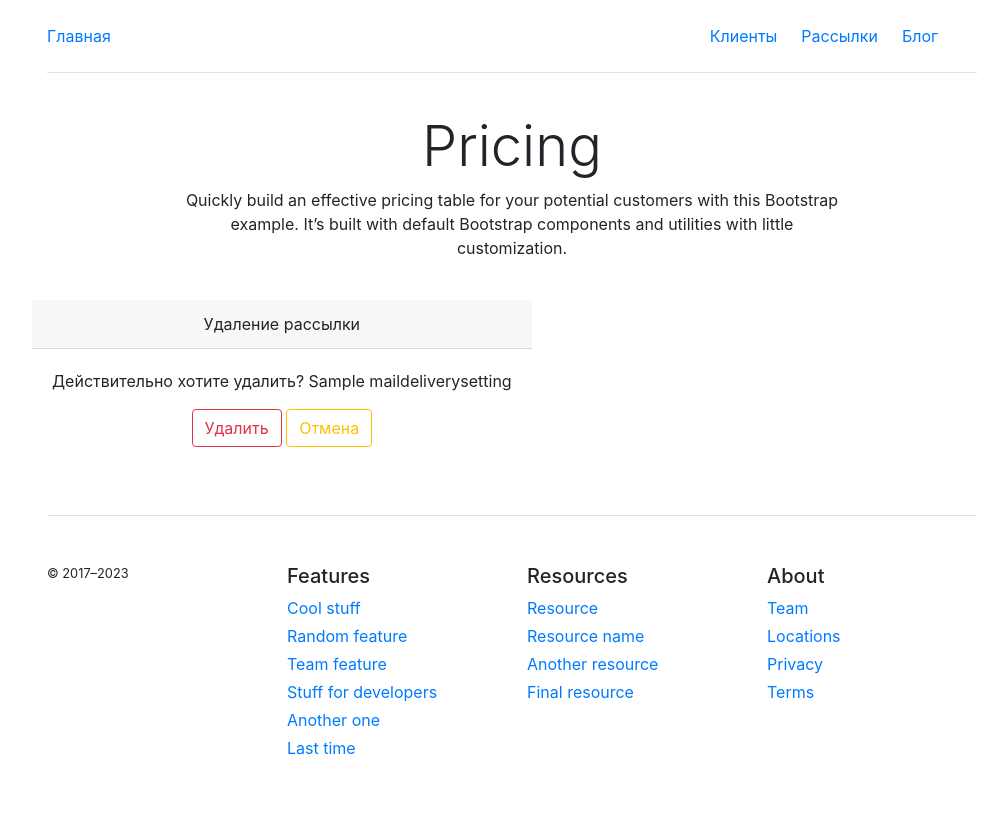
After one commit to StanislavVasilchenko/email_newsletter, a Django app: page /delivery_delete/1 in a window 1280 px wide. The commit adds this page. Shown: the whole page, without its empty margins (128-1136 px from the left). Run offline with Django 5.2, Linux system fonts and the light colour scheme; tables that the repository leaves empty hold one stand-in row (values such as "Sample post"); some libraries are stand-ins or nearby versions.

Commit message:
add MailDeliverySettingsDeleteView

```diff
--- /dev/null
+++ b/newsletter/templates/newsletter/maildeliverysettings_confirm_delete.html
@@ -0,0 +1,21 @@
+{% extends 'newsletter/base.html' %}
+
+{% block content %}
+    <form method="post" class="row">
+        <div class="col">
+            <div class="card-header">
+                Удаление рассылки
+            </div>
+            <div class="card-body">
+                {% csrf_token %}
+                <p>Действительно хотите удалить? {{ object.name}}</p>
+                <button type="submit"  class="btn btn-outline-danger">
+                    Удалить
+                </button>
+                <a class="btn btn-outline-warning" href="{% url 'newsletter:delivery_view' %}">Отмена</a>
+            </div>
+        </div>
+    </form>
+
+
+{% endblock %}
--- a/newsletter/templates/newsletter/maildeliverysettings_detail.html
+++ b/newsletter/templates/newsletter/maildeliverysettings_detail.html
@@ -25,7 +25,7 @@
             <td>{{ object.subject }}</td>
             <td>{{ object.message }}</td>
             <td><a href="{% url 'newsletter:delivery_update' object.pk %}">Изменить</a></td>
-            <td><a href="#">Удалить</a></td>
+            <td><a href="{% url 'newsletter:delivery_delete' object.pk %}">Удалить</a></td>
 
         </tr>
 
--- a/newsletter/urls.py
+++ b/newsletter/urls.py
@@ -3,7 +3,8 @@ from django.urls import path
 from newsletter.apps import NewsletterConfig
 from newsletter.views import (IndexView, ClientListView, ClientCreateView,
                               ClientDetailView, ClientUpdateView, ClientDeleteView, MailDeliverySettingsCreateView,
-                              MailDeliverySettingsListView, MailDeliverySettingsDetailView, MailDeliverySettingsUpdateView)
+                              MailDeliverySettingsListView, MailDeliverySettingsDetailView,
+                              MailDeliverySettingsUpdateView,MailDeliverySettingsDeleteView)
 
 app_name = NewsletterConfig.name
 
@@ -18,4 +19,5 @@ urlpatterns = [
     path('delivery_view/', MailDeliverySettingsListView.as_view(), name='delivery_view'),
     path('delivery_detail/<int:pk>', MailDeliverySettingsDetailView.as_view(), name='delivery_detail'),
     path('delivery_update/<int:pk>', MailDeliverySettingsUpdateView.as_view(), name='delivery_update'),
+    path('delivery_delete/<int:pk>', MailDeliverySettingsDeleteView.as_view(), name='delivery_delete'),
 ]
--- a/newsletter/views.py
+++ b/newsletter/views.py
@@ -64,3 +64,8 @@ class MailDeliverySettingsUpdateView(UpdateView):
 
     def get_success_url(self):
         return reverse('newsletter:delivery_detail', args=[self.kwargs.get('pk')])
+
+
+class MailDeliverySettingsDeleteView(DeleteView):
+    model = MailDeliverySettings
+    success_url = reverse_lazy('newsletter:delivery_view')
```
